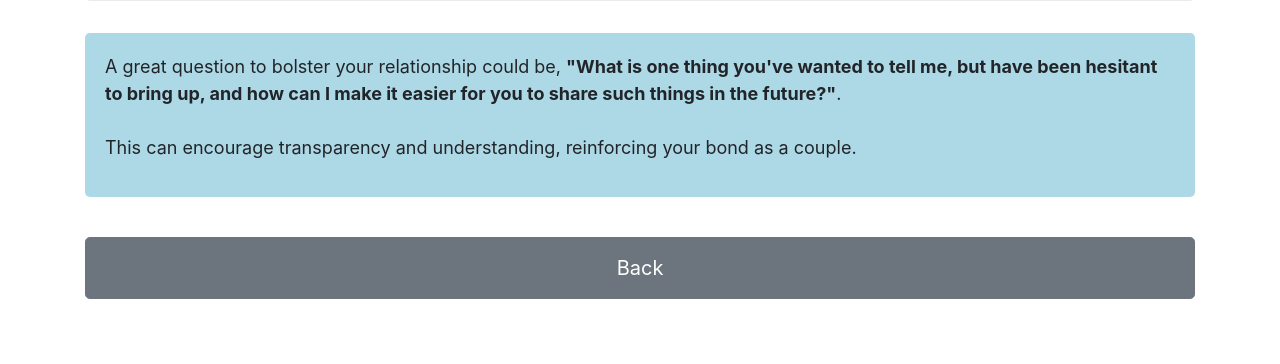
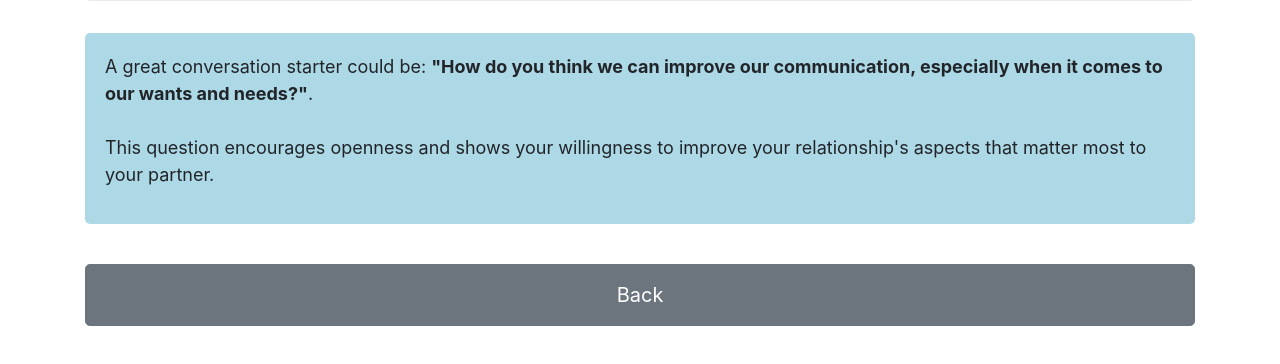
Before and after one commit to LoveGrow1/91889188M, a plain HTML site: page question.html in a window 1280 px wide. Shown: the part 202-566 px from the top of the page. Drawn offline with nearby package versions, Linux system fonts and the light colour scheme.

Commit message:
Update question.html

```diff
--- a/question.html
+++ b/question.html
@@ -42,9 +42,9 @@
   <div class="row">
     <div class="col-12">
       <div class="info-box">
-        <p>A great question to bolster your relationship could be, <b>"What is one thing you've wanted to tell me, but have been hesitant to bring up, and how can I make it easier for you to share such things in the future?"</b>.<br><br>
+        <p>A great conversation starter could be: <b>"How do you think we can improve our communication, especially when it comes to our wants and needs?"</b>.<br><br>
 
-This can encourage transparency and understanding, reinforcing your bond as a couple.</p>
+This question encourages openness and shows your willingness to improve your relationship's aspects that matter most to your partner.</p>
       </div>
     </div>
   </div>
```
